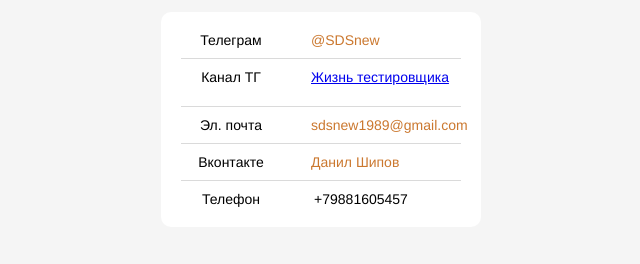
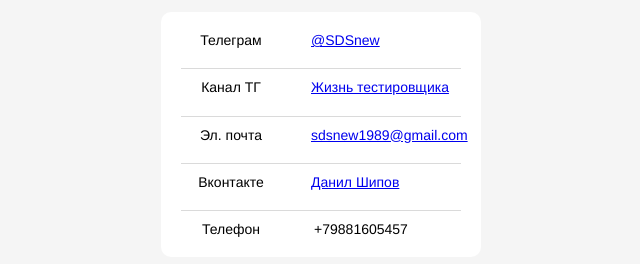
Before and after one commit to SDSnew/SDSnew.github.io, a plain HTML site: page index.html in a window 1280 px wide. Shown: the part 517-781 px from the top of the page, without its empty margins (319-959 px from the left). Drawn offline with Linux system fonts and the light colour scheme.

Commit message:
Update index.html

```diff
--- a/index.html
+++ b/index.html
@@ -22,7 +22,7 @@
   <ul class="links__container">
     <li class="links__link">
       <p class="links__title">Телеграм</p>
-          <a class="linsk__link" href="http://t.me/SDSnew">@SDSnew</a>
+      <a class="links__link" href="http://t.me/SDSnew">@SDSnew</a>
     </li>
     <li class="links__link">
       <p class="links__title">Канал ТГ</p>
@@ -30,11 +30,11 @@
     </li>
     <li class="links__link">
       <p class="links__title">Эл. почта</p>
-          <a class="linsk__link" href="mailto:sdsnew1989@gmail.com">sdsnew1989@gmail.com</a>
+      <a class="links__link" href="mailto:sdsnew1989@gmail.com">sdsnew1989@gmail.com</a>
     </li>
     <li class="links__link">
       <p class="links__title">Вконтакте</p>
-          <a class="linsk__link" href="https://vk.com/id5596496">Данил Шипов</a>
+      <a class="links__link" href="https://vk.com/id5596496">Данил Шипов</a>
     </li>
     <li class="links__link">
       <p class="links__title">Телефон</p>
```
Lines whose indentation alone changed are shown as unchanged.
